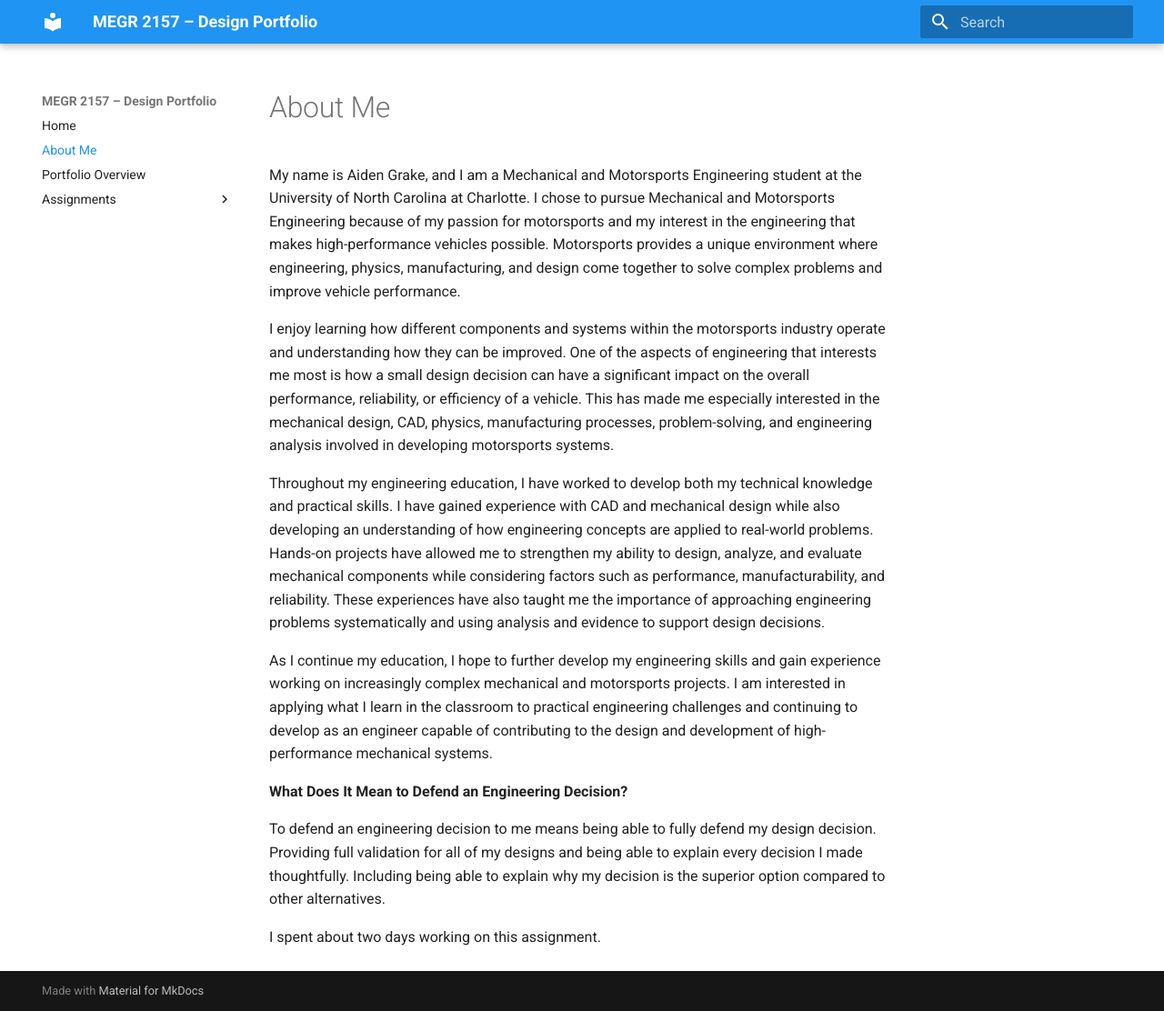
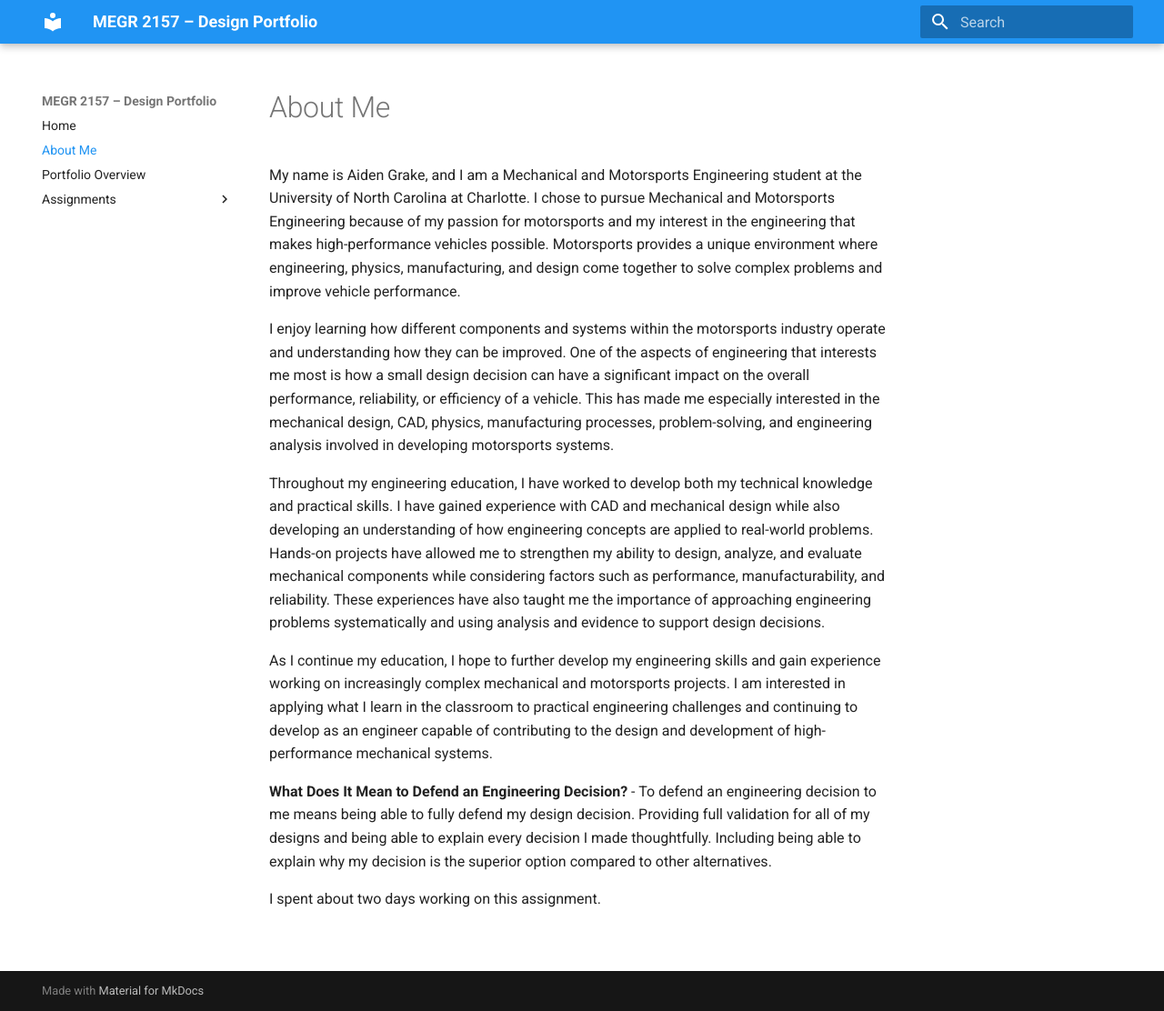
Before and after one commit to AidenGrake/megr2157-portfolio, an MkDocs documentation site: the page built from docs/aboutme/index.md, in a window 1280 px wide and 1112 px high. Shown: the whole window at 91% size. Built offline with MkDocs 1.6.1 and Material for MkDocs 9.7.7, drawn with Linux system fonts in a browser that asks for light colours.

```diff
--- a/docs/aboutme/index.md
+++ b/docs/aboutme/index.md
@@ -11,8 +11,6 @@ Throughout my engineering education, I have worked to develop both my technical
 
 As I continue my education, I hope to further develop my engineering skills and gain experience working on increasingly complex mechanical and motorsports projects. I am interested in applying what I learn in the classroom to practical engineering challenges and continuing to develop as an engineer capable of contributing to the design and development of high-performance mechanical systems.
 
-**What Does It Mean to Defend an Engineering Decision?**
-
-To defend an engineering decision to me means being able to fully defend my design decision. Providing full validation for all of my designs and being able to explain every decision I made thoughtfully. Including being able to explain why my decision is the superior option compared to other alternatives.
+**What Does It Mean to Defend an Engineering Decision?** - To defend an engineering decision to me means being able to fully defend my design decision. Providing full validation for all of my designs and being able to explain every decision I made thoughtfully. Including being able to explain why my decision is the superior option compared to other alternatives.
 
 I spent about two days working on this assignment.
```
